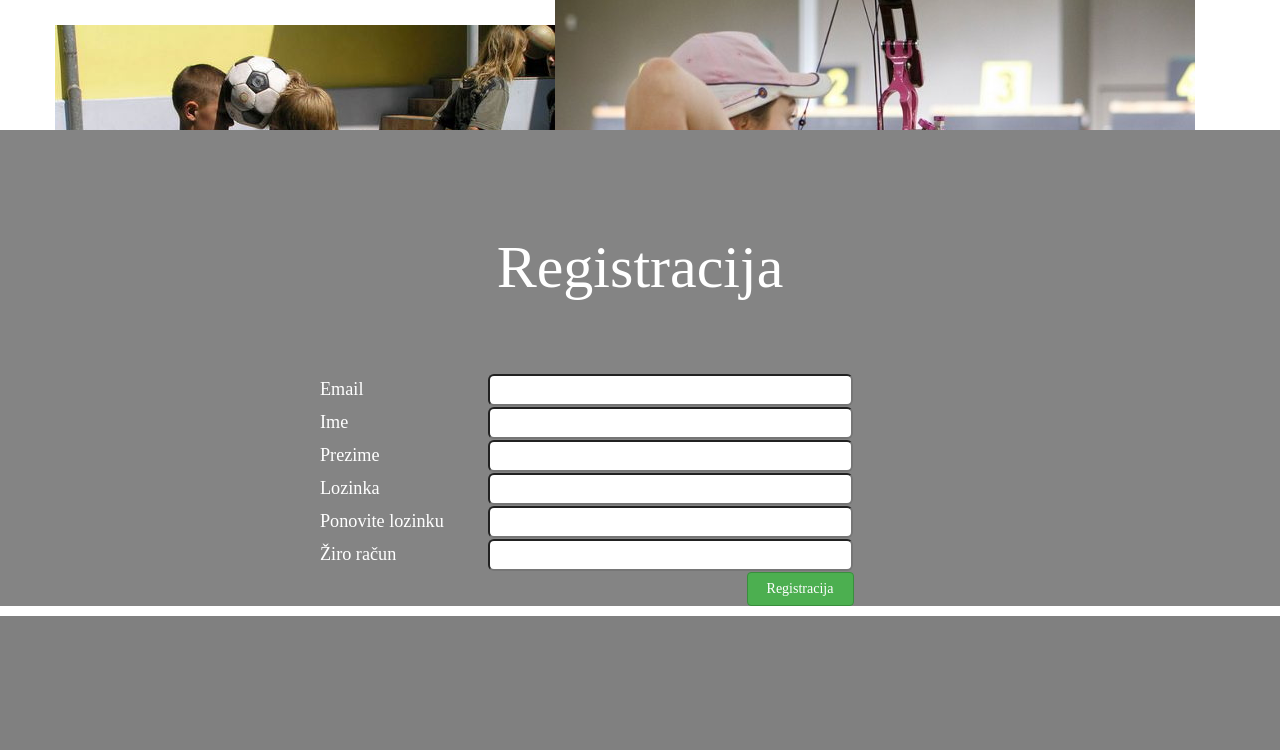
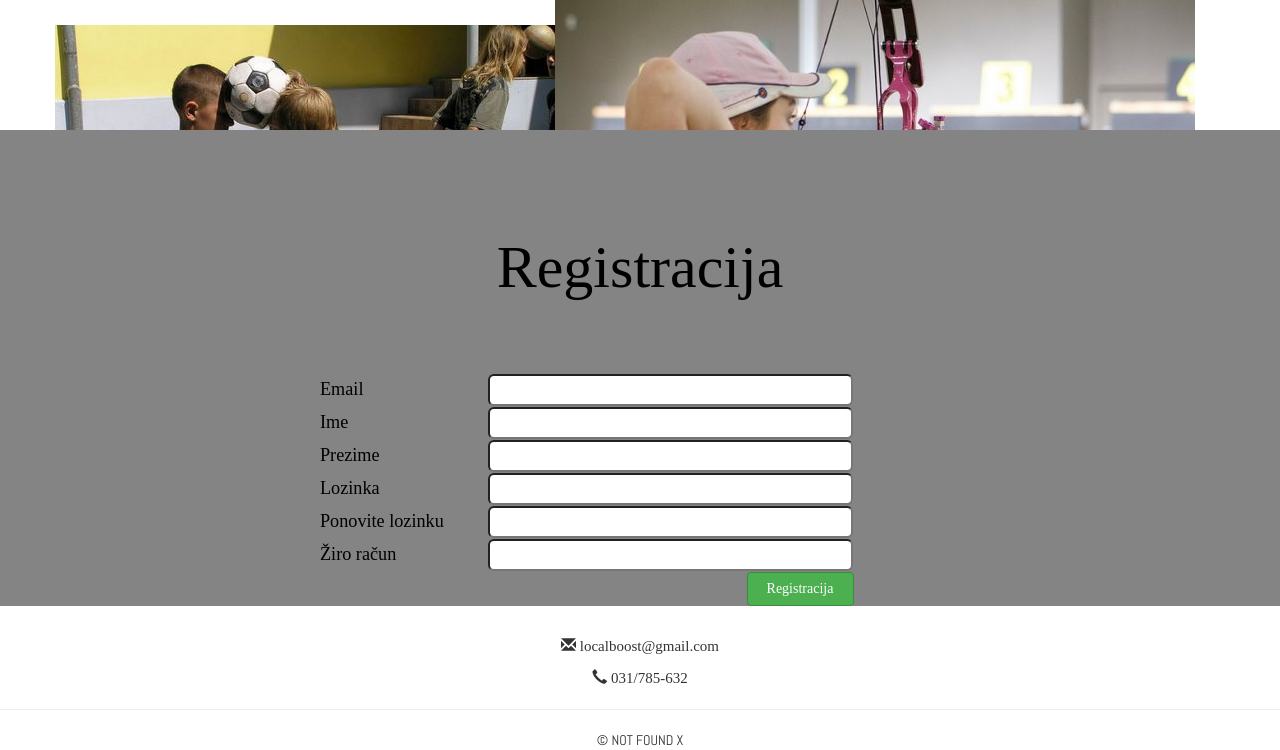
Before and after one commit to amatanovic/NFX, a PHP site: page / in a window 1280 px wide. Shown: the part 2321-3071 px from the top of the page. Before the commit the page ends 2937 px from the top, so only its background shows below. Run offline with PHP 8.4, Linux system fonts and the light colour scheme; data comes from the database, SQL or seed files in the repository; both versions use the stored data as it was after the commit; some libraries are stand-ins or nearby versions.

Commit message:
skripta novo

```diff
--- a/css/styles.css
+++ b/css/styles.css
@@ -53,7 +53,8 @@ nav ul li:hover{
 }
 
 
-#registracija{padding-top:5%;}
+#registracija{padding-top:5%;
+color: black;}
 
 .tekst{
 text-align: center;
@@ -115,3 +116,16 @@ label{width:17%; font-weight: 300;}
    display:block;
 
 }
+
+.podnozje{
+
+   font-family: Century Gothic;
+   font-size: 15px;
+   text-align: center;
+
+}
+
+.kopi{
+    font-family: 'Abel', sans-serif;
+    text-align: center;
+}
--- a/head.php
+++ b/head.php
@@ -10,6 +10,7 @@
     <!-- Bootstrap -->
     <link href="css/bootstrap.min.css" rel="stylesheet">
     <link href="css/styles.css" rel="stylesheet">
+    <link href='https://fonts.googleapis.com/css?family=Abel' rel='stylesheet' type='text/css'>
     <!-- HTML5 shim and Respond.js for IE8 support of HTML5 elements and media queries -->
     <!-- WARNING: Respond.js doesn't work if you view the page via file:// -->
     <!--[if lt IE 9]>
--- a/index.php
+++ b/index.php
@@ -82,6 +82,14 @@ foreach ($projekti as $projekt) {
         </div>
         </div>
     </div>
+
+<br />
+<p class="podnozje"><span class="glyphicon glyphicon-envelope"></span> localboost@gmail.com</p>
+<p class="podnozje"><span class="glyphicon glyphicon-earphone"></span> 031/785-632</p>
+<hr />
+<p class="kopi">&copy; NOT FOUND X </p>
+
+
     <!-- jQuery (necessary for Bootstrap's JavaScript plugins) -->
     <script src="https://ajax.googleapis.com/ajax/libs/jquery/1.11.3/jquery.min.js"></script>
     <!-- Include all compiled plugins (below), or include individual files as needed -->
@@ -176,6 +184,8 @@ foreach ($projekti as $projekt) {
             }
         });
     });
+
+
   </script>
   </body>
 </html>
```
Also changed, not shown: detalji.php (+0 -34 lines), script.sql (+10 -10 lines).
